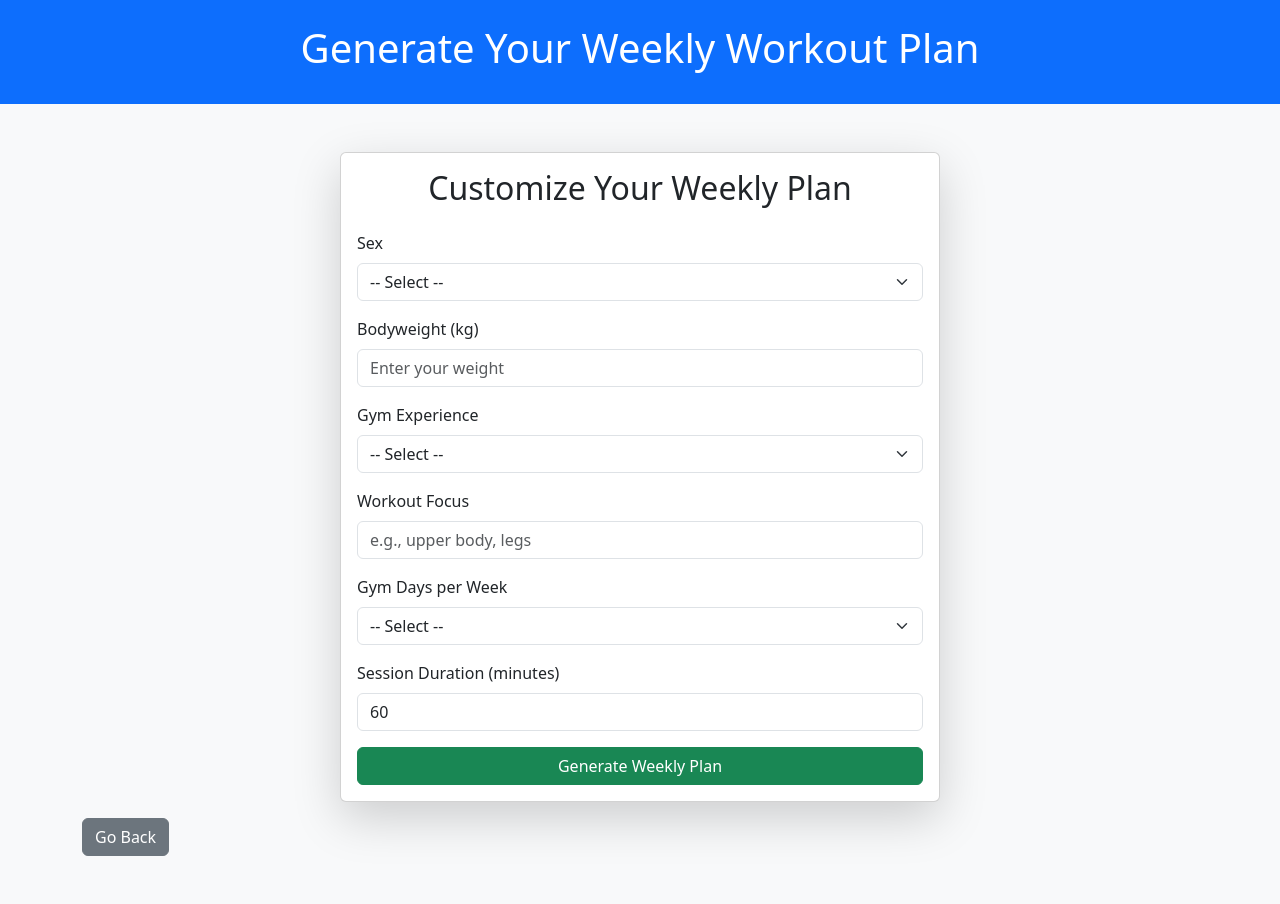
After one commit to Darkpunkki/naic, a Flask app: page /generate_weekly_workout in a window 1280 px wide. The commit adds this page. Run offline with Flask 3, Linux system fonts and the light colour scheme; the visitor is signed in with stand-in values (Sample User, id 1).

Commit message:
WIP! Weekly workout generation

````diff
--- a/routes/workouts.py
+++ b/routes/workouts.py
@@ -10,7 +10,7 @@ from nltk.stem import WordNetLemmatizer
 from init_db import db
 from models import Movement, Workout, WorkoutMovement, User, MovementMuscleGroup, MuscleGroup, Weight, Rep, Set, \
     UserGroup, UserGroupMembership
-from openai_service import generate_workout_plan, generate_movement_instructions, generate_movement_info
+from openai_service import generate_workout_plan, generate_movement_instructions, generate_movement_info, generate_weekly_workout_plan
 
 workout_bp = Blueprint('workout_bp', __name__)
 
@@ -714,3 +714,135 @@ def active_workout(workout_id):
         return redirect(url_for('main_bp.index'))
 
     return render_template('active_workout.html', workout=workout)
+
+
+## WEEKLY WORKOUT GENERATION ROUTES ##
+
+@workout_bp.route('/generate_weekly_workout', methods=['GET', 'POST'])
+def generate_weekly_workout():
+    if 'user_id' not in session:
+        return redirect(url_for('auth_bp.login'))
+
+    user = User.query.get(session['user_id'])
+
+    if request.method == 'POST':
+        # Get common fields
+        sex = user.sex or request.form.get('sex', 'Unknown')
+        weight = user.bodyweight or request.form.get('weight', 70)
+        gymexp = user.gym_experience or request.form.get('gymexp', 'beginner')
+        target = request.form.get('target', 'General Fitness')
+        gym_days = int(request.form.get('gym_days', 3))
+        session_duration = int(request.form.get('session_duration', 60))
+
+        # Call new function to generate weekly plan:
+        max_attempts = 3
+        weekly_plan_json = None
+
+        for attempt in range(max_attempts):
+            try:
+                chatgpt_text = generate_weekly_workout_plan(sex, weight, gymexp, target, gym_days, session_duration)
+            except Exception as e:
+                flash(f"Error generating weekly workout plan: {str(e)}", 'error')
+                return redirect(url_for('workout_bp.generate_weekly_workout'))
+            try:
+                # Remove any markdown code block formatting
+                if chatgpt_text.startswith("```") and chatgpt_text.endswith("```"):
+                    chatgpt_text = chatgpt_text.strip("```").strip()
+                    if chatgpt_text.startswith("json"):
+                        chatgpt_text = chatgpt_text[4:].strip()
+                chatgpt_text = chatgpt_text.split('```')[0].strip()
+                weekly_plan_json = json.loads(chatgpt_text)
+                break
+            except json.JSONDecodeError:
+                if attempt == max_attempts - 1:
+                    flash("Failed to parse JSON from ChatGPT after multiple attempts.", "error")
+                    return redirect(url_for('workout_bp.generate_weekly_workout'))
+
+        session['pending_weekly_plan'] = weekly_plan_json
+        return redirect(url_for('workout_bp.confirm_weekly_workout'))
+
+    return render_template('generate_weekly_workout.html', user=user)
+
+@workout_bp.route('/confirm_weekly_workout', methods=['GET', 'POST'])
+def confirm_weekly_workout():
+    if 'user_id' not in session:
+        return redirect(url_for('auth_bp.login'))
+
+    weekly_plan = session.get('pending_weekly_plan')
+    if not weekly_plan:
+        flash("No weekly workout plan found to confirm!", 'error')
+        return redirect(url_for('workout_bp.generate_weekly_workout'))
+
+    if request.method == 'POST':
+        user_id = session['user_id']
+        # Assume the weekly plan JSON has a key 'weekly_plan' which is a list of workouts
+        plan_list = weekly_plan.get("weekly_plan", [])
+
+        # You might want to determine actual dates here. For simplicity, let’s assume:
+        # Day 1 = today, Day 2 = today + 2 days, etc.
+        start_date = datetime.today().date()
+        created_workouts = []
+        for idx, workout_data in enumerate(plan_list):
+            # Create a new Workout for each day in the plan
+            workout_date = start_date + timedelta(days=idx * 2)  # adjust spacing as desired
+            workout_name = workout_data.get("workout_name", f"Workout Day {idx+1}")
+            new_workout = Workout(
+                user_id=user_id,
+                workout_name=workout_name,
+                workout_date=workout_date,
+                is_completed=False
+            )
+            db.session.add(new_workout)
+            db.session.commit()
+            created_workouts.append(new_workout)
+
+            # For each movement in the workout, add as you do in confirm_workout
+            movements_list = workout_data.get("movements", [])
+            for m in movements_list:
+                movement_name = m.get("name", "Unknown Movement")
+                movement_obj = Movement.query.filter_by(movement_name=movement_name).first()
+                if not movement_obj:
+                    movement_obj = Movement(
+                        movement_name=movement_name,
+                        movement_description=m.get("description", "")
+                    )
+                    db.session.add(movement_obj)
+                    db.session.commit()
+
+                wm = WorkoutMovement(
+                    workout_id=new_workout.workout_id,
+                    movement_id=movement_obj.movement_id
+                )
+                db.session.add(wm)
+                db.session.commit()
+
+                set_count = m.get("sets", 3)
+                reps_per_set = m.get("reps", 10)
+                weight_value = float(m.get("weight", 0.0))
+                is_bodyweight = bool(m.get("is_bodyweight", False))
+
+                for s_index in range(set_count):
+                    new_set = Set(
+                        workout_movement_id=wm.workout_movement_id,
+                        set_order=s_index + 1
+                    )
+                    db.session.add(new_set)
+                    db.session.commit()
+
+                    rep_record = Rep(set_id=new_set.set_id, rep_count=reps_per_set)
+                    db.session.add(rep_record)
+                    db.session.commit()
+
+                    w_record = Weight(set_id=new_set.set_id, weight_value=weight_value, is_bodyweight=is_bodyweight)
+                    db.session.add(w_record)
+                    db.session.commit()
+
+                # Optionally add muscle groups as in your original code...
+
+        session.pop('pending_weekly_plan', None)
+        flash("Weekly workout plan successfully created!", 'success')
+        # Redirect to a page listing all workouts, or to a planner view
+        return redirect(url_for('workout_bp.all_workouts'))
+
+    # GET: show confirmation page with weekly plan details
+    return render_template('confirm_weekly_workout.html', weekly_plan=weekly_plan)
--- /dev/null
+++ b/templates/generate_weekly_workout.html
@@ -0,0 +1,80 @@
+<!DOCTYPE html>
+<html lang="en">
+<head>
+  <meta charset="UTF-8">
+  <title>Generate Weekly Workout Plan</title>
+  <link href="https://cdn.jsdelivr.net/npm/bootstrap@5.3.0/dist/css/bootstrap.min.css" rel="stylesheet">
+  <meta name="viewport" content="width=device-width, initial-scale=1">
+</head>
+<body class="bg-light">
+  <header class="bg-primary text-white text-center py-4">
+    <h1>Generate Your Weekly Workout Plan</h1>
+  </header>
+  <main class="container my-5">
+    <div class="card mx-auto shadow-lg" style="max-width: 600px;">
+      <div class="card-body">
+        <h2 class="card-title text-center mb-4">Customize Your Weekly Plan</h2>
+        <form action="/generate_weekly_workout" method="POST" onsubmit="showLoading()">
+          <!-- Reuse existing fields -->
+          <div class="mb-3">
+            <label for="sex" class="form-label">Sex</label>
+            <select name="sex" id="sex" class="form-select" required>
+              <option value="">-- Select --</option>
+              <option value="male" {% if user and user.sex=='male' %}selected{% endif %}>Male</option>
+              <option value="female" {% if user and user.sex=='female' %}selected{% endif %}>Female</option>
+            </select>
+          </div>
+          <div class="mb-3">
+            <label for="weight" class="form-label">Bodyweight (kg)</label>
+            <input type="number" id="weight" name="weight" class="form-control" step="0.1" placeholder="Enter your weight" required
+              value="{{ user.bodyweight if user else '' }}">
+          </div>
+          <div class="mb-3">
+            <label for="gymexp" class="form-label">Gym Experience</label>
+            <select name="gymexp" id="gymexp" class="form-select" required>
+              <option value="">-- Select --</option>
+              <option value="beginner" {% if user and user.gym_experience=='beginner' %}selected{% endif %}>Beginner</option>
+              <option value="intermediate" {% if user and user.gym_experience=='intermediate' %}selected{% endif %}>Intermediate</option>
+              <option value="advanced" {% if user and user.gym_experience=='advanced' %}selected{% endif %}>Advanced</option>
+              <option value="expert" {% if user and user.gym_experience=='expert' %}selected{% endif %}>Expert</option>
+            </select>
+          </div>
+          <div class="mb-3">
+            <label for="target" class="form-label">Workout Focus</label>
+            <input type="text" id="target" name="target" class="form-control" placeholder="e.g., upper body, legs" required>
+          </div>
+          <!-- New Weekly Plan Fields -->
+          <div class="mb-3">
+            <label for="gym_days" class="form-label">Gym Days per Week</label>
+            <select name="gym_days" id="gym_days" class="form-select" required>
+              <option value="">-- Select --</option>
+              {% for i in range(1, 8) %}
+                <option value="{{ i }}">{{ i }}</option>
+              {% endfor %}
+            </select>
+          </div>
+          <div class="mb-3">
+            <label for="session_duration" class="form-label">Session Duration (minutes)</label>
+            <input type="number" id="session_duration" name="session_duration" class="form-control" required placeholder="e.g., 60" value="60">
+          </div>
+          <div class="text-center">
+            <button type="submit" class="btn btn-success w-100">Generate Weekly Plan</button>
+          </div>
+        </form>
+      </div>
+    </div>
+    <div class="go-back-container mt-3">
+      <button class="btn btn-secondary" onclick="location.href='/'">Go Back</button>
+    </div>
+  </main>
+  <div id="loadingSpinner" style="display: none;">
+    <div class="spinner"></div>
+    <p>Customizing your weekly plan...</p>
+  </div>
+  <script>
+    function showLoading() {
+      document.getElementById('loadingSpinner').style.display = 'block';
+    }
+  </script>
+</body>
+</html>
--- a/templates/index.html
+++ b/templates/index.html
@@ -40,6 +40,11 @@
         <button class="btn btn-secondary btn-custom" onclick="location.href='/generate_workout'">
             <i class="bi bi-lightning"></i>Generate Workout
         </button>
+        <div>
+        <button class="btn btn-secondary btn-custom" onclick="location.href='/generate_weekly_workout'">
+            <i class="bi bi-lightning"></i>Generate Weekly Workout Plan
+        </button>
+        </div>
     </div>
 
     <!-- Button to show user info form -->
````
Also changed, not shown: openai_service.py (+48 -0 lines), templates/confirm_weekly_workout.html (added, +54 -0 lines).
